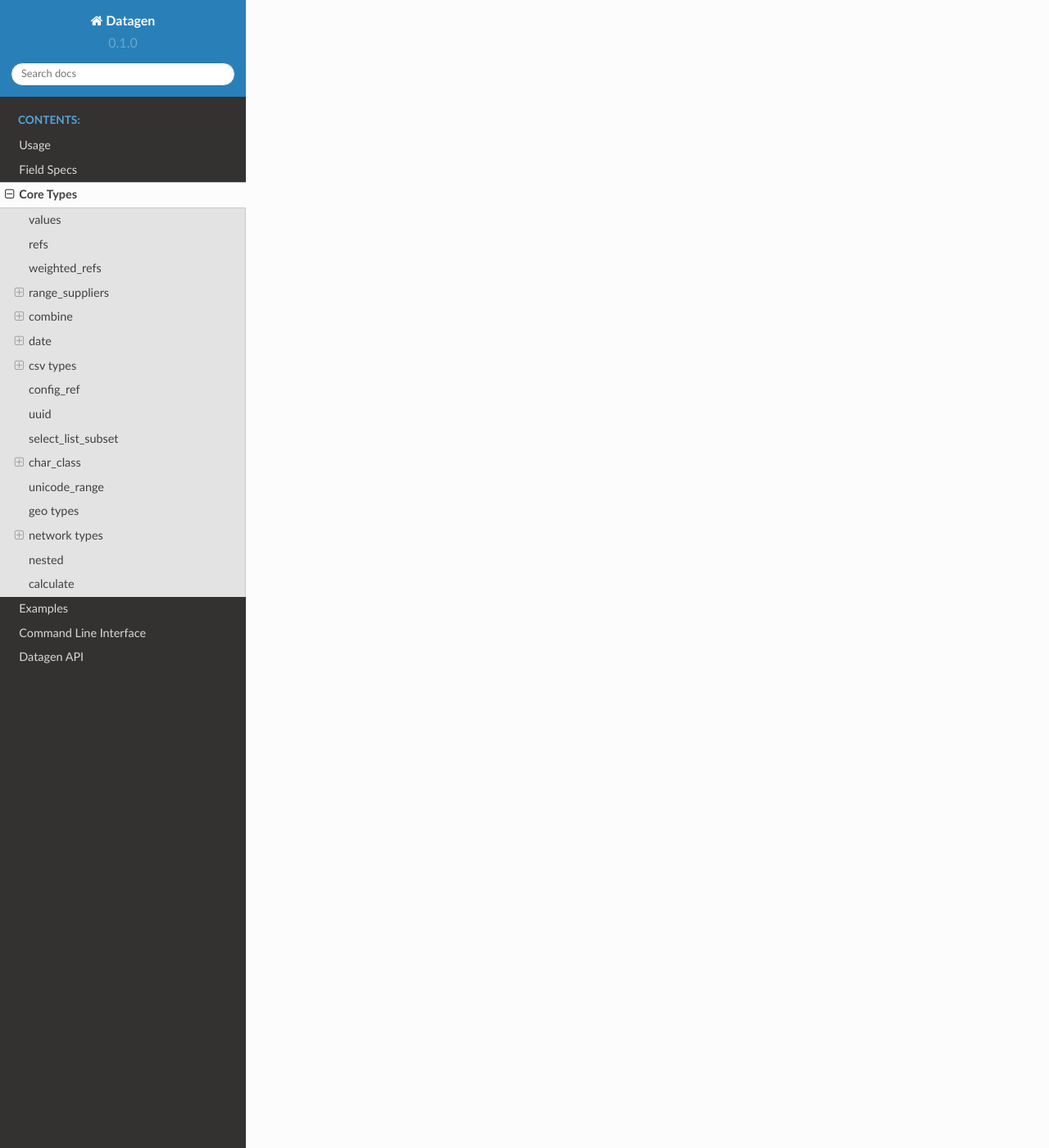
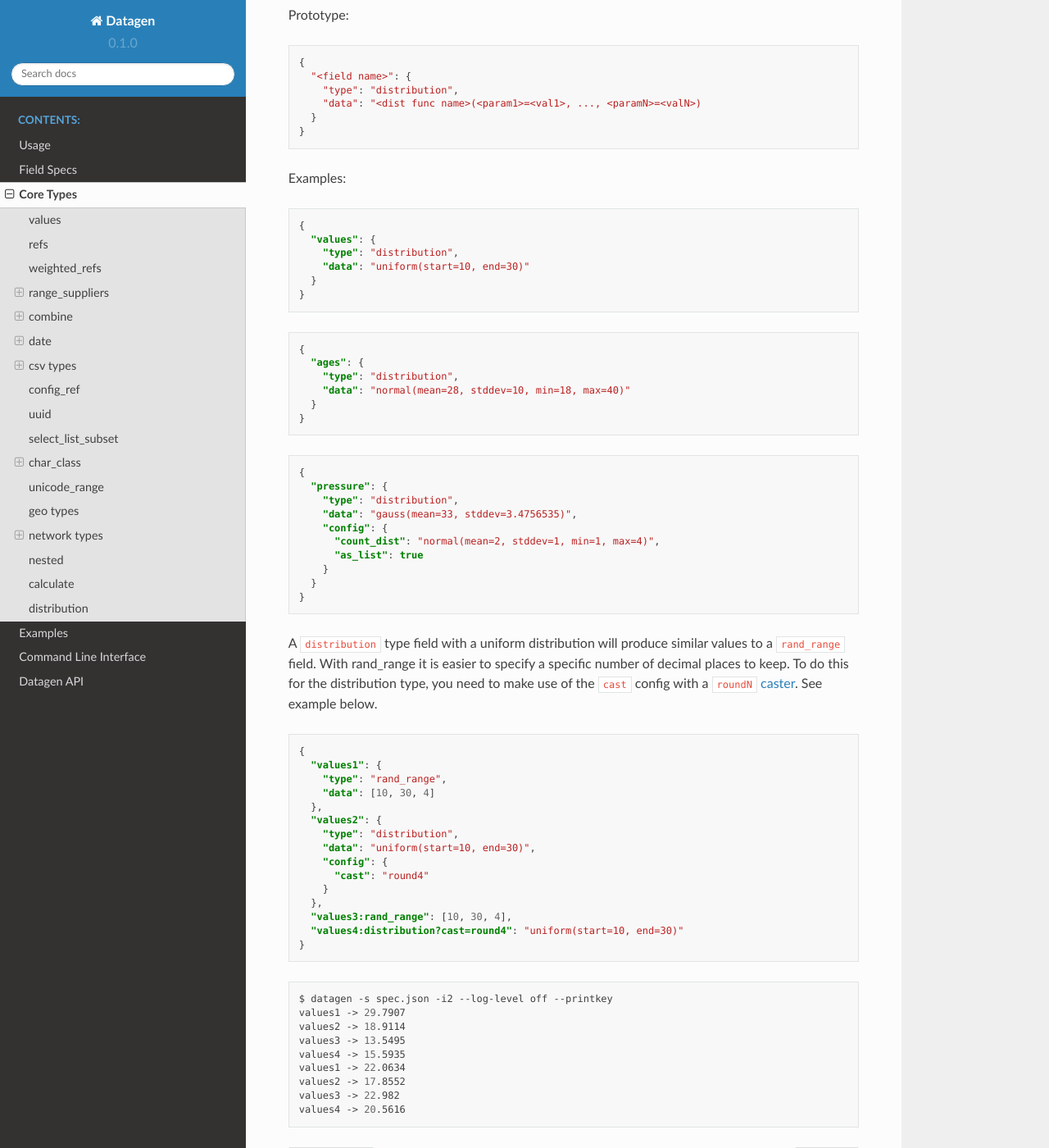
Before and after one commit to bbux-dev/datacraft, a Sphinx documentation site: the page built from docs/source/coretypes.rst, in a window 1280 px wide and 1400 px high, scrolled down 22278 px. Shown: the whole window at 82% size. Built offline with Sphinx 7.4.7 and the Read the Docs theme 2.0.0, drawn with Linux system fonts in a browser that asks for light colours; some of the changed text lies outside the part shown.

Commit message:
Added distribution type
This make use of the existing distibution based registration
functionality but for fields not just field counts

```diff
--- a/docs/historic/templates/tool.py
+++ b/docs/historic/templates/tool.py
@@ -158,9 +158,7 @@
         autoescape=select_autoescape(['html', 'xml'])
     )
     template = env.get_template(template_name)
-    with open('..' + os.sep + 'FIELDSPECS.md', 'w', encoding='utf-8') as handle:
-        handle.write(template.render(data))
-    print('Updated ..' + os.sep + 'FIELDSPECS.md')
+    print(template.render(data))
 
 
 if __name__ == '__main__':
--- a/docs/source/coretypes.rst
+++ b/docs/source/coretypes.rst
@@ -38,3 +38,5 @@
 .. include:: types/nested.rst
 
 .. include:: types/calculate.rst
+
+.. include:: types/distribution.rst
--- /dev/null
+++ b/docs/source/types/distribution.rst
@@ -0,0 +1,102 @@
+distribution
+------------
+
+A distribution spec can be built from one of the registered distribution types. Below is the table of the built in ones.
+Custom distributions can be registered using :ref:`Custom Code<custom_code>` Loading. See :ref:`Custom Count
+Distributions<custom_count_dist>` for an example.
+
+.. table::
+   :widths: 15 15 15 60
+
+   +--------------+--------------------+---------------+--------------------------------------+
+   | distribution | required arguments | optional args | examples                             |
+   +==============+====================+===============+======================================+
+   | uniform      | start,end          |               | "uniform(start=10, end=30)"          |
+   +--------------+--------------------+---------------+--------------------------------------+
+   |              |                    |               | "uniform(start=1, end=3)"            |
+   +--------------+--------------------+---------------+--------------------------------------+
+   | guass        | mean,stddev        | min,max       | "gauss(mean=2, stddev=1)"            |
+   +--------------+--------------------+---------------+--------------------------------------+
+   | guassian     |                    |               | "guassian(mean=7, stddev=1, min=4)"  |
+   +--------------+--------------------+---------------+--------------------------------------+
+   | normal       |                    |               | "normal(mean=25, stddev=10, max=40)" |
+   +--------------+--------------------+---------------+--------------------------------------+
+
+Prototype:
+
+.. code-block:: python
+
+    {
+      "<field name>": {
+        "type": "distribution",
+        "data": "<dist func name>(<param1>=<val1>, ..., <paramN>=<valN>)
+      }
+    }
+
+Examples:
+
+.. code-block:: json
+
+    {
+      "values": {
+        "type": "distribution",
+        "data": "uniform(start=10, end=30)"
+      }
+    }
+
+.. code-block:: json
+
+    {
+      "ages": {
+        "type": "distribution",
+        "data": "normal(mean=28, stddev=10, min=18, max=40)"
+      }
+    }
+
+.. code-block:: json
+
+    {
+      "pressure": {
+        "type": "distribution",
+        "data": "gauss(mean=33, stddev=3.4756535)",
+        "config": {
+          "count_dist": "normal(mean=2, stddev=1, min=1, max=4)",
+          "as_list": true
+        }
+      }
+    }
+
+A ``distribution`` type field with a uniform distribution will produce similar values to a ``rand_range`` field. With
+rand_range it is easier to specify a specific number of decimal places to keep. To do this for the distribution type,
+you need to make use of the ``cast`` config with a ``roundN`` :ref:`caster<casters>`. See example below.
+
+.. code-block:: json
+
+   {
+     "values1": {
+       "type": "rand_range",
+       "data": [10, 30, 4]
+     },
+     "values2": {
+       "type": "distribution",
+       "data": "uniform(start=10, end=30)",
+       "config": {
+         "cast": "round4"
+       }
+     },
+     "values3:rand_range": [10, 30, 4],
+     "values4:distribution?cast=round4": "uniform(start=10, end=30)"
+   }
+
+
+.. code-block:: shell
+
+   $ datagen -s spec.json -i2 --log-level off --printkey
+   values1 -> 29.7907
+   values2 -> 18.9114
+   values3 -> 13.5495
+   values4 -> 15.5935
+   values1 -> 22.0634
+   values2 -> 17.8552
+   values3 -> 22.982
+   values4 -> 20.5616
--- a/docs/source/types/nested.rst
+++ b/docs/source/types/nested.rst
@@ -73,9 +73,12 @@
 
 Generates the following structure
 
-.. code-block:: console
+.. code-block:: shell
 
     datagen -s tweet-geo.json --log-level off -x -i 1 --format json-pretty
+
+.. code-block:: json
+
     {
         "id": "68092478-2234-41aa-bcc6-e679950770d7",
         "user": {
```
Also changed, not shown: docs/source/fieldspecs.rst (+19 -27 lines), 8 other files.
